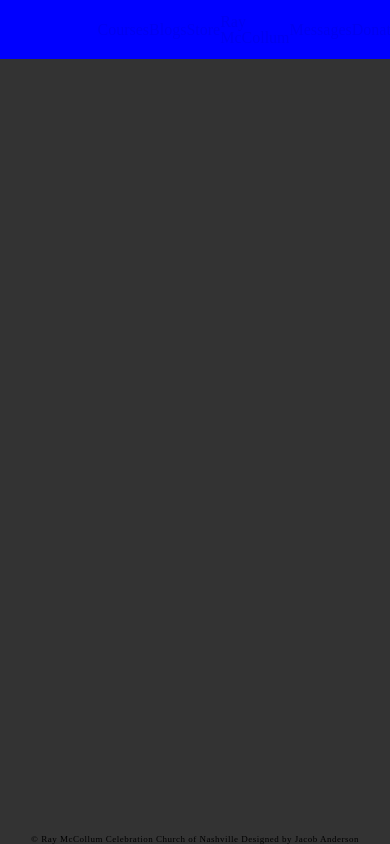
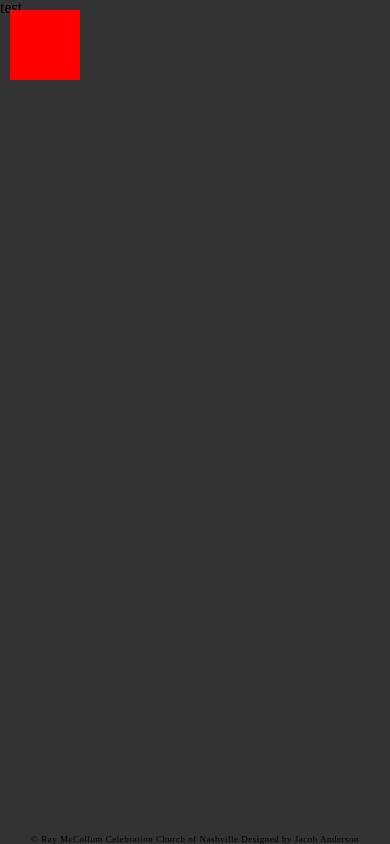
Before and after one commit to JacobAndy/rays-website, a React (Create React App) app: page / in a window 390 px wide. Built offline with nearby package versions, Linux system fonts and the light colour scheme.

Commit message:
navbar mobile responsive set up

```diff
--- a/src/components/NavBar/NavBar.css
+++ b/src/components/NavBar/NavBar.css
@@ -3,16 +3,45 @@
 
   width: 100%;
   height: 7vh;
-  position: fixed;
+
   top: 0;
   background: blue;
+}
+.navbar-holder {
+  position: fixed;
 }
 .navbar-holder,
 .navbar-info {
   display: flex;
   align-items: center;
 }
+
 .navbar-info {
   justify-content: space-around;
-  width: 50%;
+  width: 65%;
 }
+
+@media (max-width: 900px) {
+  .navbar-info {
+    width: 80%;
+  }
+}
+@media (max-width: 810px) {
+  .navbar-holder {
+    width: 70px;
+    height: 70px;
+    background: red;
+    top: 10px;
+    left: 10px;
+  }
+  .navbar-info {
+    width: 40vw;
+    height: 100vh;
+    flex-direction: column;
+    position: absolute;
+    left: -40vw;
+  }
+  .navbar-info-slide-mobile {
+    left: 0vw;
+  }
+}
--- a/src/components/NavBar/NavBar.js
+++ b/src/components/NavBar/NavBar.js
@@ -3,29 +3,42 @@ import "./NavBar.css";
 import { Link } from "react-router-dom";
 
 class NavBar extends Component {
+  constructor() {
+    super();
+    this.state = {
+      burgerToggle: false
+    };
+  }
   render() {
+    let { burgerToggle } = this.state;
     return (
       <div className="navbar-holder">
-        <section className="navbar-info">
+        <section
+          className={
+            burgerToggle
+              ? "navbar-info navbar-info-slide-mobile"
+              : "navbar-info"
+          }
+        >
           <Link to="/courses">
             <p>Courses</p>
           </Link>
-          <Link to="">
+          <Link to="/blogs">
             <p>Blogs</p>
           </Link>
-          <Link to="">
+          <Link to="/store">
             <p>Store</p>
           </Link>
           <Link to="/">
             <h4>Ray McCollum</h4>
           </Link>
-          <Link to="">
+          <Link to="/messages">
             <p>Messages</p>
           </Link>
-          <Link to="">
+          <Link to="/donate">
             <p>Donate</p>
           </Link>
-          <Link to="">
+          <Link to="/contact">
             <p>Contact</p>
           </Link>
         </section>
--- a/src/index.css
+++ b/src/index.css
@@ -125,3 +125,6 @@ table {
 a {
   text-decoration: none;
 }
+a:hover {
+  cursor: pointer;
+}
```
